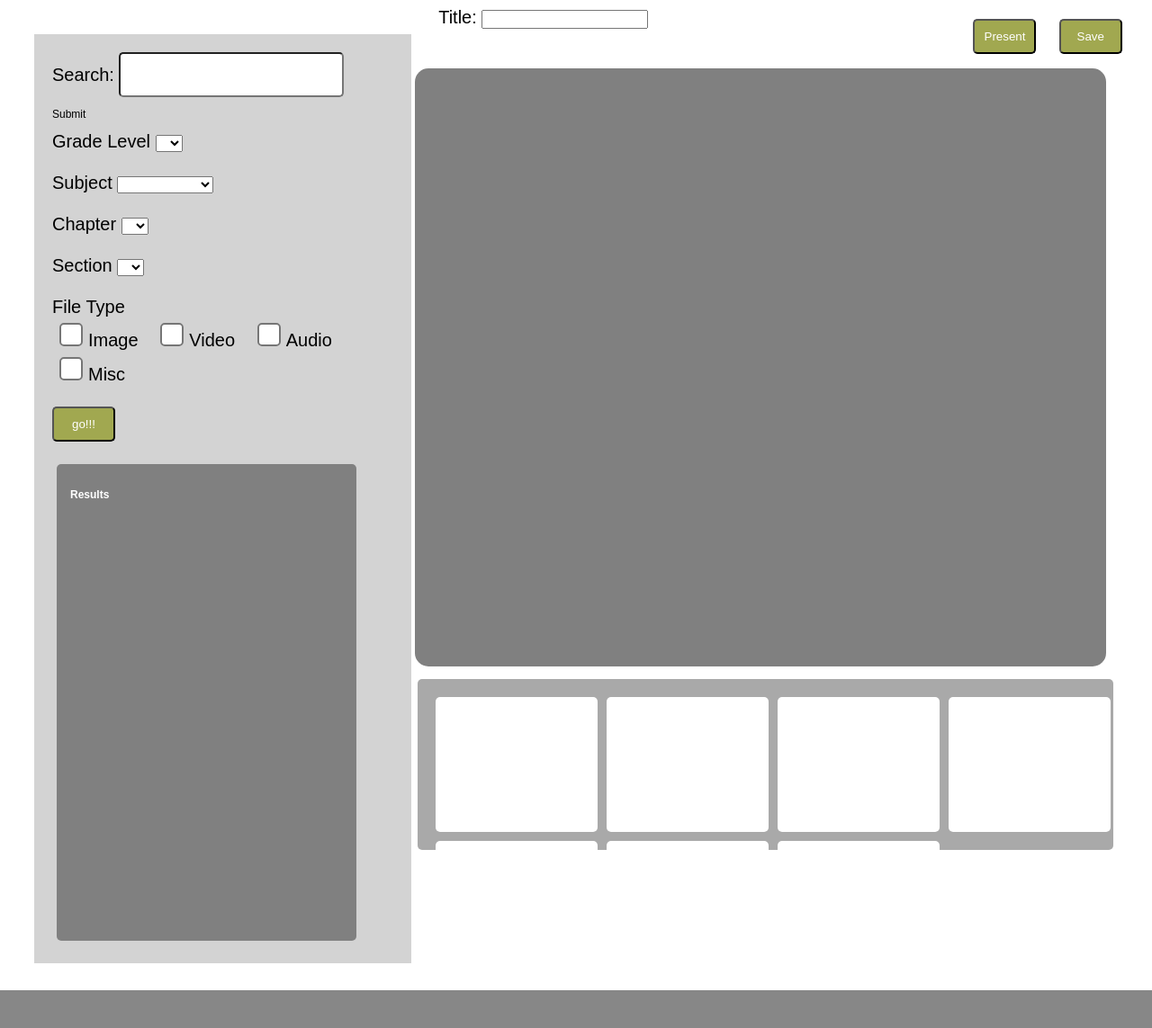
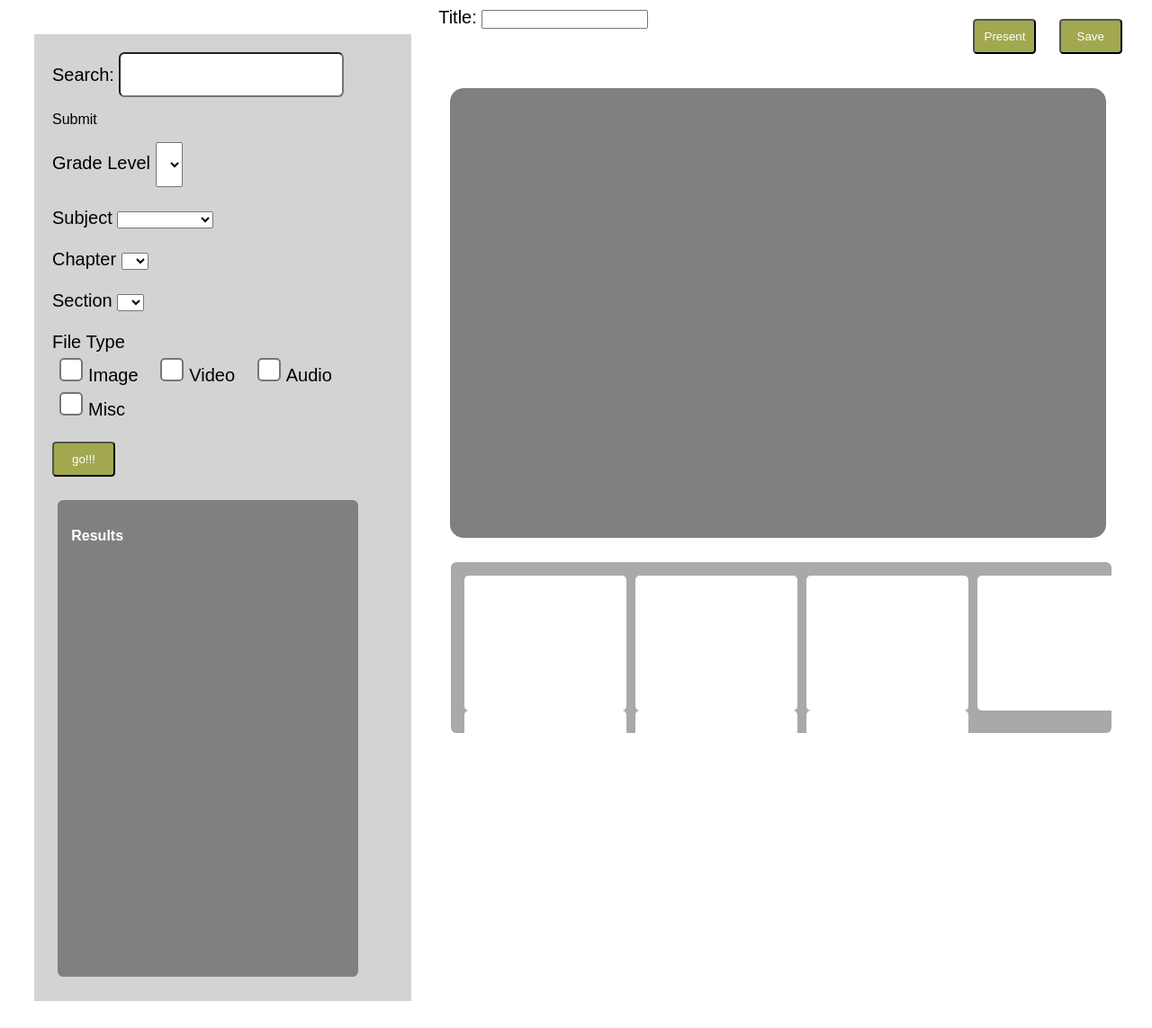
Before and after one commit to Tzeak/Looma, a PHP site: page /preview.html in a window 1280 px wide. Shown: the whole page at 90% size. Before the commit the page ends 1101 px from the top, so only its background shows below. Run offline with PHP 8.4, Linux system fonts and the light colour scheme; some libraries are stand-ins or nearby versions.

Commit message:
Editing styling to fit screen dimensions

```diff
--- a/FrontEnd/style.css
+++ b/FrontEnd/style.css
@@ -1,6 +1,12 @@
-
-/************* Search Module *********************/
-
+/* ************************ INDEX! ********************/
+/********** Sidebar (search, filter, results) ************/
+#sidebar {
+	float:left;
+	background: lightgray;
+	padding: 20px;
+	margin: 30px;
+	width: 30%;
+}
 .textBox {
 	font-family: Arial;
 	font-size: 20px;
@@ -9,35 +15,26 @@
 	margin-right: 30px;
 	background:white;
 	padding:10px;
-	border-radius:5px;
+	border-radius:0.313em;
 }
 
-/* ************************ INDEX! ********************/
-
-
-/********** Sidebar (search, filter, results) ************/
-#sidebar {
-	float:left;
-	background: lightgray;
-	padding: 20px;
-	margin: 30px;
-	width: 30%;
+/*************** Results Module ***********************/
+#dropdown_grade {
+	height: 50px;
 }
 
-
-
-/*************** Results Module ***********************/
 #outerResultsDiv {
-  border: 1px solid #000;
   /*min-height:120px;
   width:90px;*/
   display:inline-block;
-  margin:5px;
+  margin-left: 25px;
+
   padding: 15px;
   width: 80%;
   height:500px;
   background: gray;
   overflow-y:auto;
+  border-radius: 5px;
 }
 
 #resultsDiv {
@@ -52,11 +49,10 @@
 
 }
 
-
 li:hover {
 	background-color: lightgray;
 	color: black;
-	border-radius: 5px;
+	border-radius: 0.313em;
 	padding:0px;
 }
 
@@ -85,8 +81,6 @@
 	z-index: 1;
 }
 
-
-
 /************* Timeline module ***************/
 
 .timelineEntire{
@@ -114,11 +108,11 @@
   min-height:120px;
   width:90px;
   display:inline-block;
-  margin:5px;
+  margin:0.313em;
   padding: 15px;
   background: gray;
   height:500px;
-  border-radius: 5px;
+  border-radius: 0.313em;
   color:white;
 }
 #results {
@@ -129,17 +123,18 @@
 #wrapper {
   /*min-height:50px; min-width:100px;
   display:inline-block;*/
-  margin:5px;
+  margin:0.313em;
   padding: 15px;
   position: absolute;
-  width: 58%;
+  width: 55%;
   right: 3%;
-  top: 750px;
+  top: 580px;
   height:160px;
   overflow-x:scroll;
   overflow-y:auto;
   background: darkgray;
-  border-radius:5px;
+  border-radius:0.313em;
+  margin-top: 45px;
 }
 /*#sidebar {
 	float:left;
@@ -151,8 +146,8 @@
 }*/
 
 #displaybox {
-	width: 60%;
-	height: 665px;
+	width: 57%;
+	height: 500px;
 	background: gray;
 	position: absolute;
 	right: 2%;
@@ -160,11 +155,10 @@
 	/*position: relative;
 	float: right;*/
 	border-radius:15px;
-	margin-top: 28px;
+	margin-top: 50px;
 	margin-right: 25px;
 	margin-left: 25px;
 }
-
 
 /* ************************ OPEN! ********************/
 #openForm {
@@ -173,7 +167,7 @@
 #title:hover {
 	background-color: lightgray;
     color: black;
-    border-radius: 5px;
+    border-radius: 0.313em;
     padding:0px;
 }
 #btnSerach {
@@ -236,20 +230,21 @@
 	margin-right: 30px;
 	background:white;
 	padding:10px;
-	border-radius:5px;
+	border-radius:0.313em;
 }
 /* ************************ INDEX && PRESENT! ********************/
 .timelinediv {
   min-height:120px;
   width:150px;
   display:inline-block;
-  margin:5px;
+  margin: auto;
+  margin-right: 10px;
   padding: 15px;
   float: left;
   font-size: 15px;
   background: white;
   border-radius: 5px;
-  overflow-y:scroll;
+
   /*max-height:90px;*/
 }
 .timeline{
@@ -274,7 +269,7 @@
 	color:white;
 	background:#A1A850;
 	padding: 10px;
-	border-radius:5px;
+	border-radius:0.313em;
 	width: 70px;
 	white-space: nowrap;
 }
@@ -286,11 +281,11 @@
 	font-size: 20px;
 }
 p {
-	font-size:12px;
+	font-size:.8em;
 }
 li:hover {
 	background-color: lightgray;
 	color: black;
-	border-radius: 5px;
+	border-radius: 0.313em;
 	padding:0px;
 }
```
